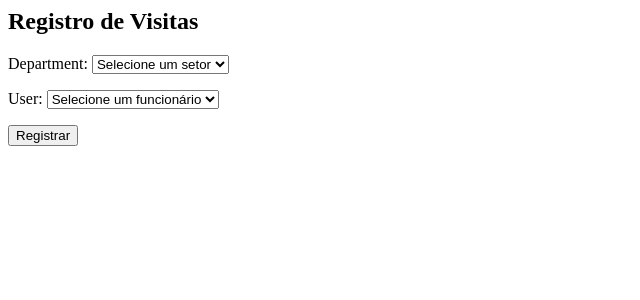
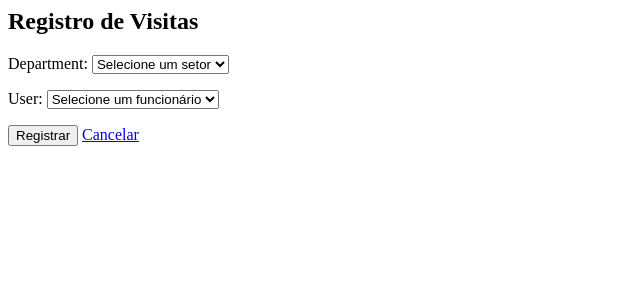
Before and after one commit to ClaraLeticia/Visits_system, a Django app: page /add-visit/ in a window 1280 px wide. Shown: the top 300 px of the page, without its empty margins (0-640 px from the left). Run offline with Django 5.2, Linux system fonts and the light colour scheme; the visitor is signed in with stand-in values (Sample User, id 1); data comes from the database, SQL or seed files in the repository; data that the repository does not hold is empty.

Commit message:
Add cancel link to add_visit for optional visit register

```diff
--- a/core/templates/visits/add_visit.html
+++ b/core/templates/visits/add_visit.html
@@ -4,6 +4,7 @@
     {{ form.as_p }}
 
     <button type="submit">Registrar</button>
+    <a href="/add-visitors" class="">Cancelar</a>
 </form>
 
 <script>
```
